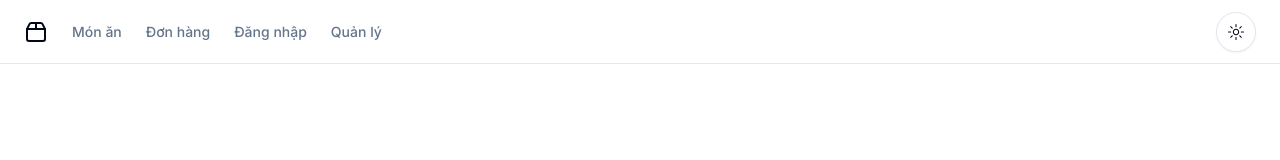
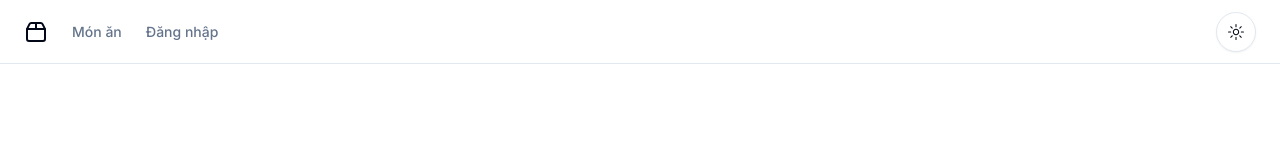
Before and after one commit to huynvn010193/next-14, a Next.js app in the folder client-2/: page /login in a window 1280 px wide. Shown: the top 160 px of the page. Built offline with nearby package versions, Linux system fonts and the light colour scheme.

Commit message:
Bài 24: Phân tích ưu nhược 2 cơ chế quản lý đăng nhập ở server và client

```diff
--- a/client-2/src/app/(public)/nav-items.tsx
+++ b/client-2/src/app/(public)/nav-items.tsx
@@ -1,34 +1,49 @@
-'use client'
+"use client";
 
-import Link from 'next/link'
+import { getAccessTokenFromLocalStorage } from "@/lib/utils";
+import Link from "next/link";
+import { useEffect, useState } from "react";
 
 const menuItems = [
   {
-    title: 'Món ăn',
-    href: '/menu'
+    title: "Món ăn",
+    href: "/menu",
   },
   {
-    title: 'Đơn hàng',
-    href: '/orders'
+    title: "Đơn hàng",
+    href: "/orders",
+    authRequired: true,
   },
   {
-    title: 'Đăng nhập',
-    href: '/login',
-    authRequired: false
+    title: "Đăng nhập",
+    href: "/login",
+    authRequired: false, // khi false nghĩa là chưa đăng nhập thì sẽ hiển thị.
   },
   {
-    title: 'Quản lý',
-    href: '/manage/dashboard',
-    authRequired: true
-  }
-]
+    title: "Quản lý",
+    href: "/manage/dashboard",
+    authRequired: true, // khi true nghĩ là đăng nhập thì sẽ hiển thị.
+  },
+];
 
 export default function NavItems({ className }: { className?: string }) {
+  const [isAuth, setIsAuth] = useState(false);
+
+  // TODO: Dùng useEffect để kiểm tra đồng bộ giữa client và server.
+  useEffect(() => {
+    setIsAuth(Boolean(getAccessTokenFromLocalStorage()));
+  }, []);
+
   return menuItems.map((item) => {
+    if (
+      (item.authRequired === false && isAuth) ||
+      (item.authRequired === true && !isAuth)
+    )
+      return null;
     return (
       <Link href={item.href} key={item.href} className={className}>
         {item.title}
       </Link>
-    )
-  })
+    );
+  });
 }
--- a/client-2/src/lib/utils.ts
+++ b/client-2/src/lib/utils.ts
@@ -40,3 +40,14 @@
     });
   }
 };
+
+// TODO: tạo 1 biến check client.
+const isBrowser = typeof window !== "undefined";
+
+export const getAccessTokenFromLocalStorage = () => {
+  return isBrowser ? localStorage.getItem("accessToken") : null;
+};
+
+export const getRefreshTokenFromLocalStorage = () => {
+  return isBrowser ? localStorage.getItem("refreshToken") : null;
+};
```
Also changed, not shown: 1 other file (tests, documents, lock files or other folders).
